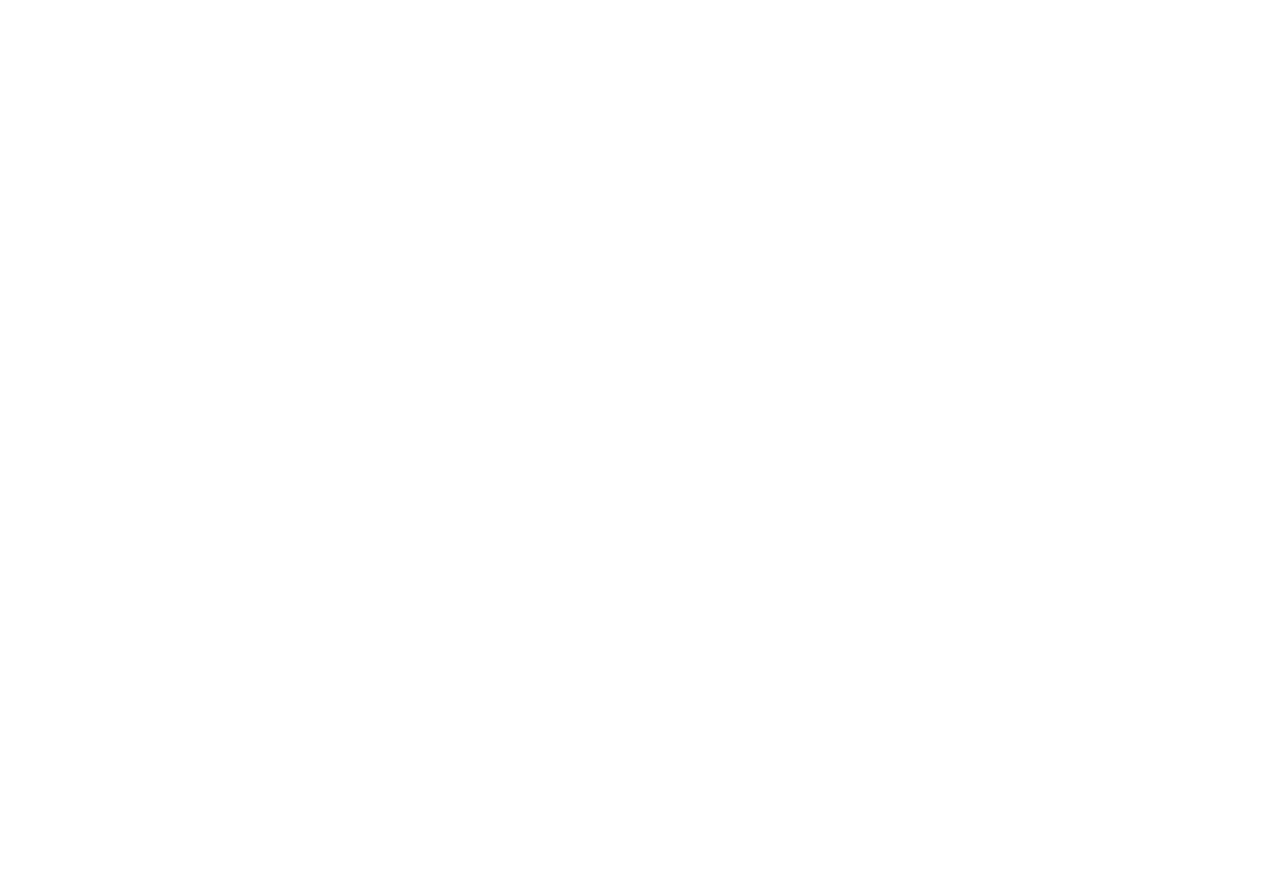
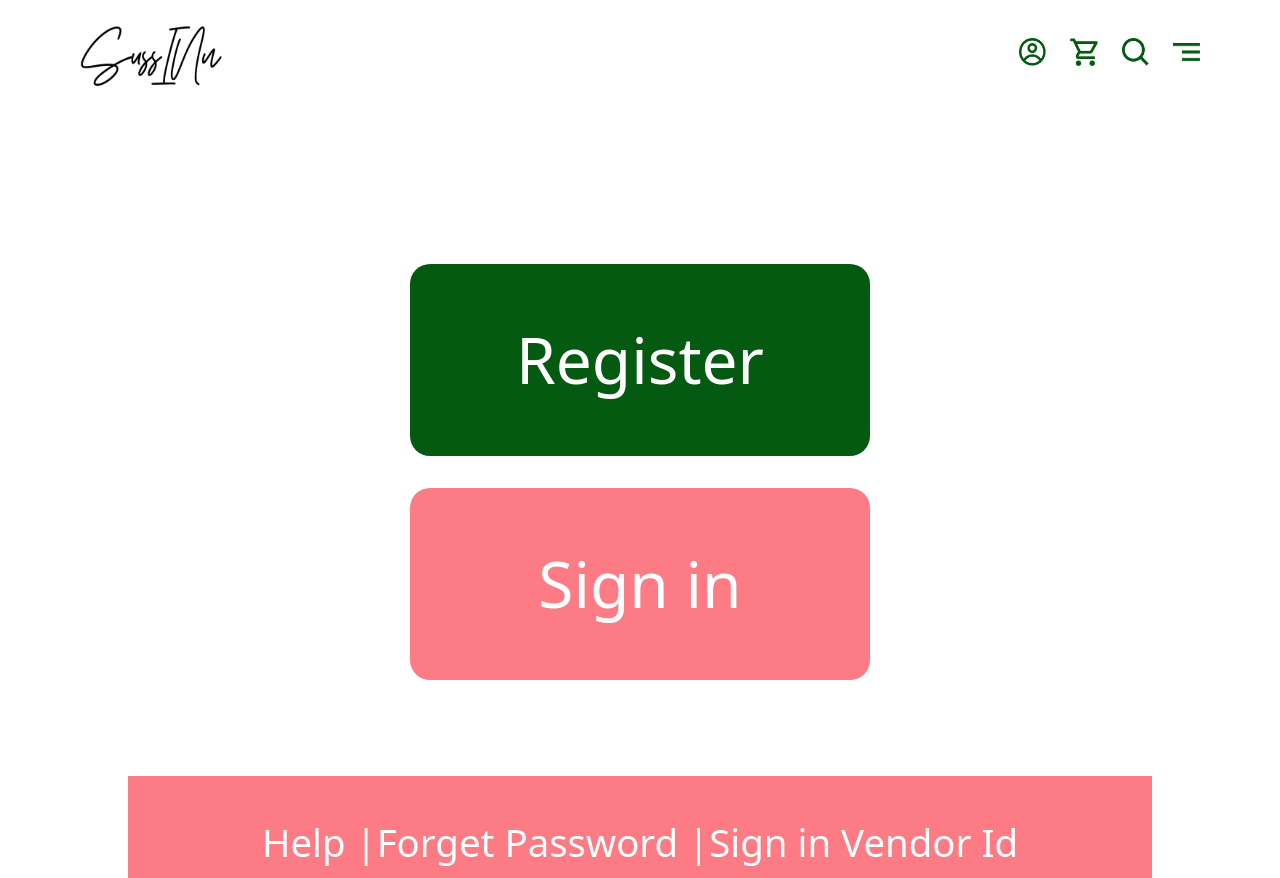
Before and after one commit to m-yunus/suss_ecommerce, a React (Create React App) app: page /sign in a window 1280 px wide. Before the commit this address had no page. Before the commit the page ends 800 px from the top, so only its background shows below. Built offline with nearby package versions, Linux system fonts and the light colour scheme.

Commit message:
register button and signin button added

```diff
--- /dev/null
+++ b/src/Pages/RegSignButton/RegSignButton.css
@@ -0,0 +1,62 @@
+.reg-sign-btn{
+
+justify-content: center;
+align-items: center;
+
+}
+.register-btn{
+    display: flex;
+    justify-content: center;
+    align-items: center;
+
+
+}
+.reg-btn{
+
+margin-top: 10rem;
+background-color:#045A11;
+width: 36vw;
+height: 15vw;
+font-size:5vw ;
+color: white;
+border-radius: 20px;
+cursor: pointer;
+}
+.signin-btn{
+    display: flex;
+    justify-content: center;
+
+
+}
+.sign-btn{
+    margin-top: 2rem;
+    background-color:#FD7B85 ;
+    width: 36vw;
+    height: 15vw;
+    font-size:5vw ;
+color: white;
+border-radius: 20px;
+cursor: pointer;
+}
+.reg-footer{
+    display: flex;
+    justify-content: center;
+
+}
+.reg-footer-texts{
+    margin-top: 6rem;
+    display: flex;
+  align-items: center;
+  justify-content: center;
+  width: 80vw;
+
+    height: 8vw;
+    background-color:#FD7B85  ;
+}
+.reg-footer-text{
+    font-size: 3vw;
+    color: white;
+    height: 2vw;
+
+
+}
--- /dev/null
+++ b/src/Pages/RegSignButton/RegSignButton.jsx
@@ -0,0 +1,30 @@
+import React from 'react'
+import './RegSignButton.css'
+import Navbar from '../../layout/Navbar'
+import Footer from '../../layout/Footer'
+
+const RegSignButton = () => {
+  return (
+    <>
+    <Navbar/>
+    <div className="reg-sign-btn">
+      <div className="register-btn">
+        <button className='reg-btn'>Register</button>
+      </div>
+      <div className="signin-btn">
+        <button className='sign-btn'>Sign in</button>
+      </div>
+    </div>
+    <div className="reg-footer">
+      <div className="reg-footer-texts">
+        <h2 className="reg-footer-text">Help |</h2>
+        <h2 className="reg-footer-text">Forget Password  |</h2>
+        <h2 className="reg-footer-text"> Sign in Vendor Id</h2>
+      </div>
+    </div>
+
+    </>
+  )
+}
+
+export default RegSignButton
--- a/src/Routes/RouteLayout.js
+++ b/src/Routes/RouteLayout.js
@@ -9,6 +9,7 @@ import AboutUs from '../Pages/AboutUs/AboutUs'
 
 import Blog from '../Pages/Blog/Blog'
 import Vendor from '../Pages/Vendor/Vendor'
+import RegSignButton from '../Pages/RegSignButton/RegSignButton'
 
 const RouteLayout = () => {
   return (
@@ -25,6 +26,7 @@ const RouteLayout = () => {
 
           <Route path="blog" element={<Blog/>} />
           <Route path="vendor" element={<Vendor/>} />
+          <Route path="sign" element={<RegSignButton/>} />
 
         </Routes>
       </BrowserRouter>
```
